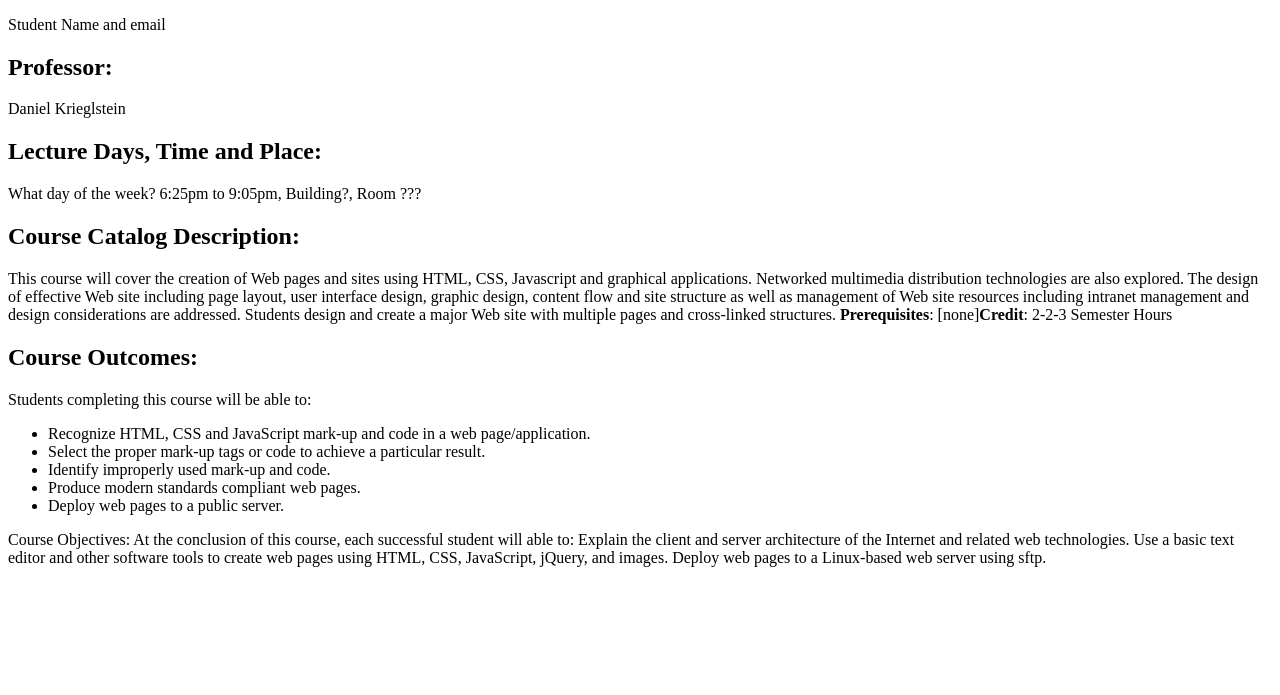
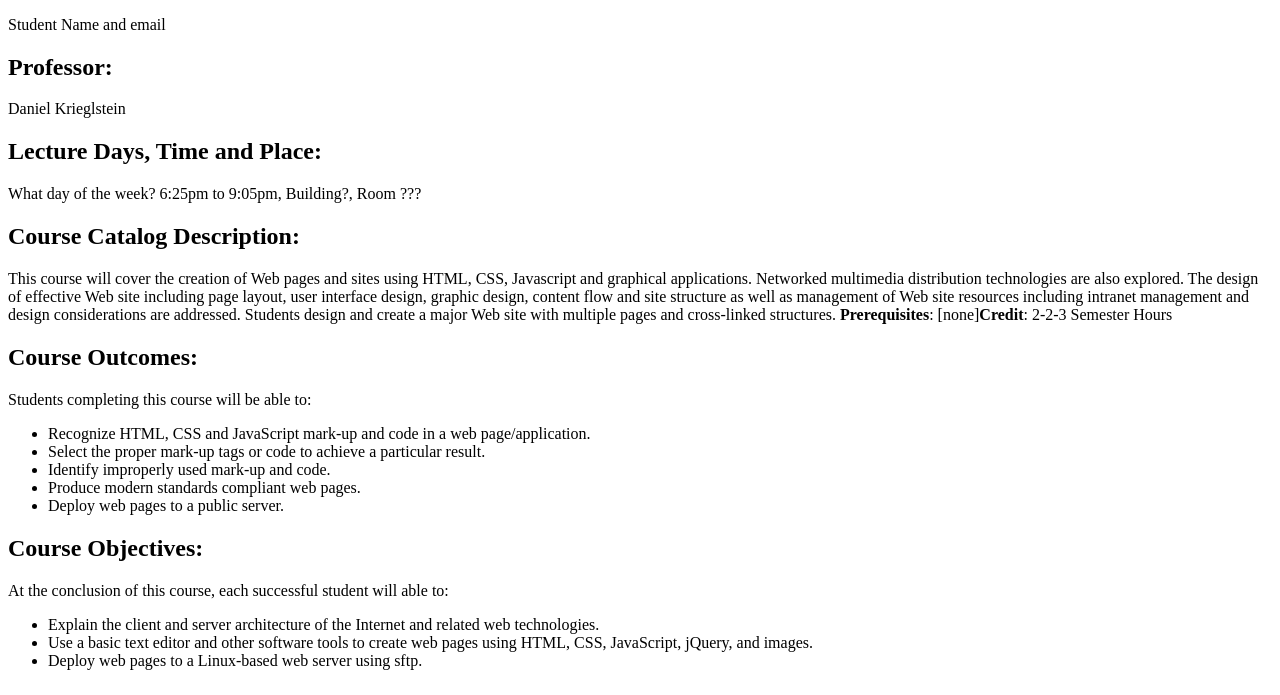
Before and after one commit to mgalvan4/lab2repo, a plain HTML site: page index.html in a window 1280 px wide. Shown: the part 105-800 px from the top of the page. Drawn offline with Linux system fonts and the light colour scheme.

Commit message:
Assignment Complete

```diff
--- a/index.html
+++ b/index.html
@@ -23,10 +23,12 @@
       <li>Produce modern standards compliant web pages.</li>
       <li>Deploy web pages to a public server.</li>
 	</ul>
-Course Objectives:
-At the conclusion of this course, each successful student will able to:
-Explain the client and server architecture of the Internet and related web technologies.
-Use a basic text editor and other software tools to create web pages using HTML, CSS, JavaScript, jQuery, and images.
-Deploy web pages to a Linux-based web server using sftp.
+    <h2>Course Objectives:</h2>
+    <p>At the conclusion of this course, each successful student will able to:</p>
+    <ul>
+      <li>Explain the client and server architecture of the Internet and related web technologies.</li>
+      <li>Use a basic text editor and other software tools to create web pages using HTML, CSS, JavaScript, jQuery, and images.</li>
+      <li>Deploy web pages to a Linux-based web server using sftp.</li>
+    </ul>
   </body>
 </html>
```
